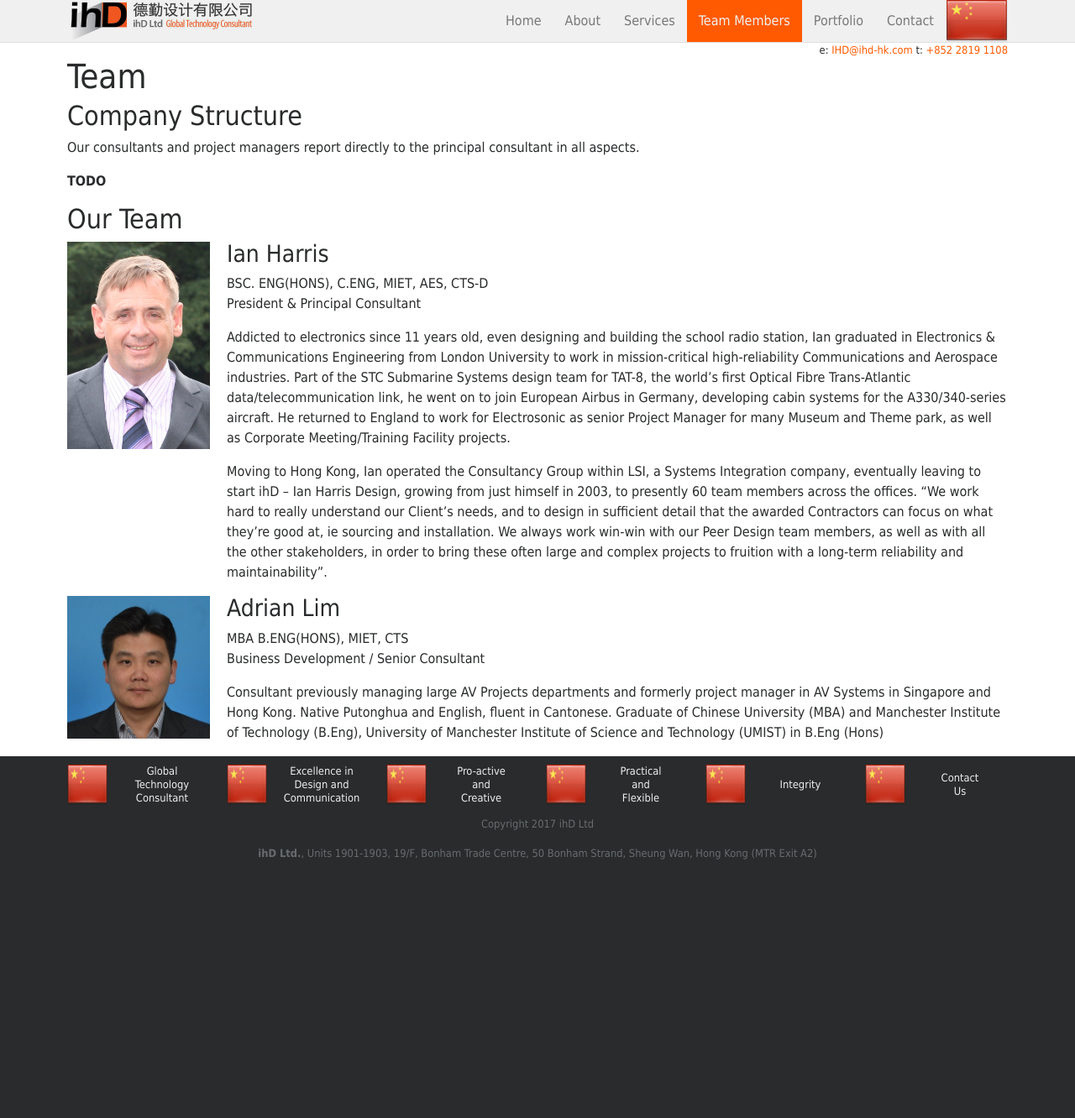
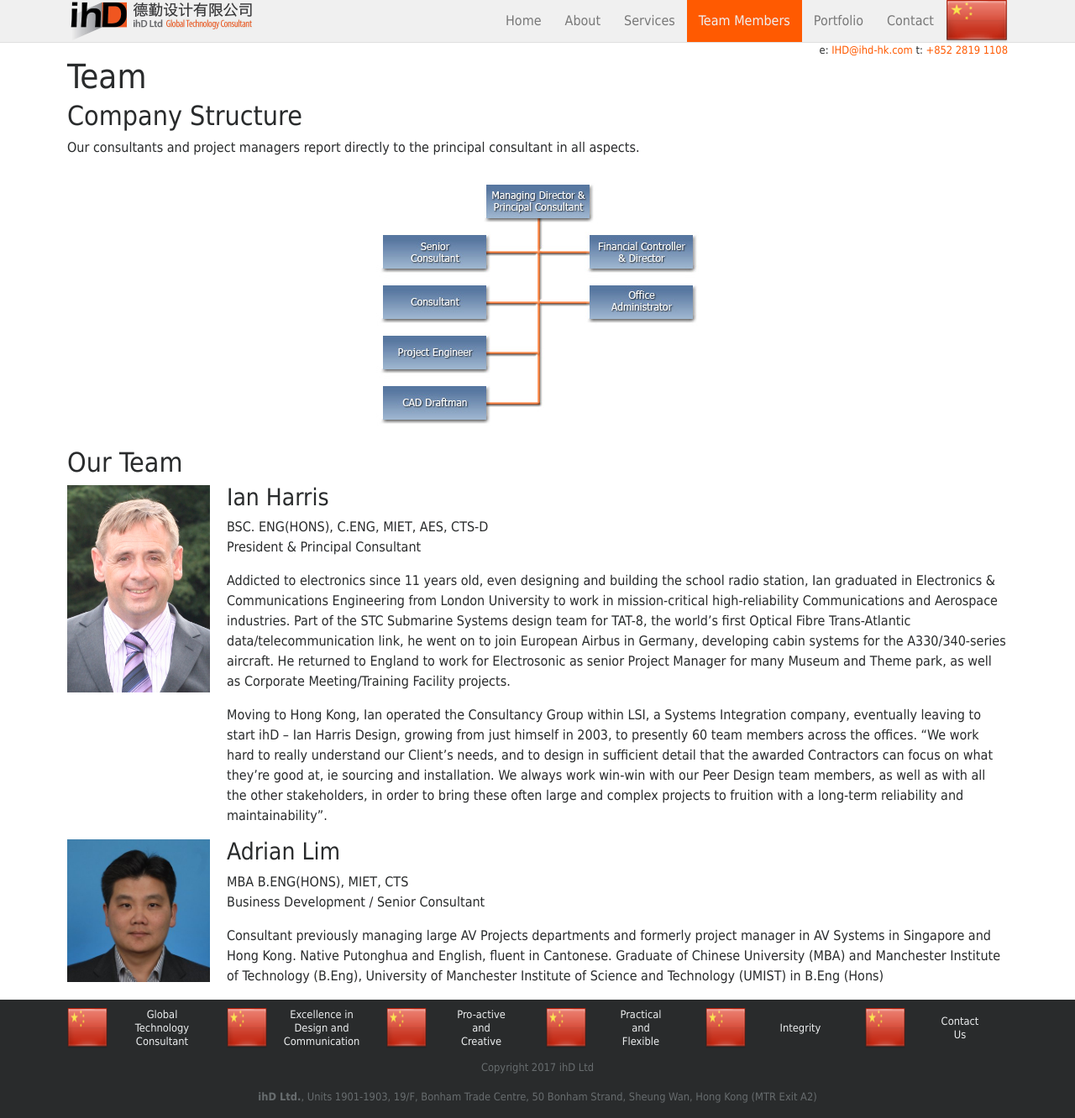
Before and after one commit to ihd-hk/ihd-hk.github.io, a Jekyll site: the page built from team.md, in a window 1280 px wide and 1332 px high. Shown: the whole window at 84% size. Built offline with Jekyll 4.4.1, drawn with Linux system fonts in a browser that asks for light colours; nearby versions of some CDN libraries.

```diff
--- a/team.md
+++ b/team.md
@@ -11,7 +11,8 @@
 
 Our consultants and project managers report directly to the principal consultant in all aspects.
 
-**TODO**
+{:.text-center}
+![Org Chart]({{ "/images/org_chart.jpg" | relative_url }})
 
 ## Our Team
 
```
Also changed, not shown: ch/team.md (+2 -1 lines).
